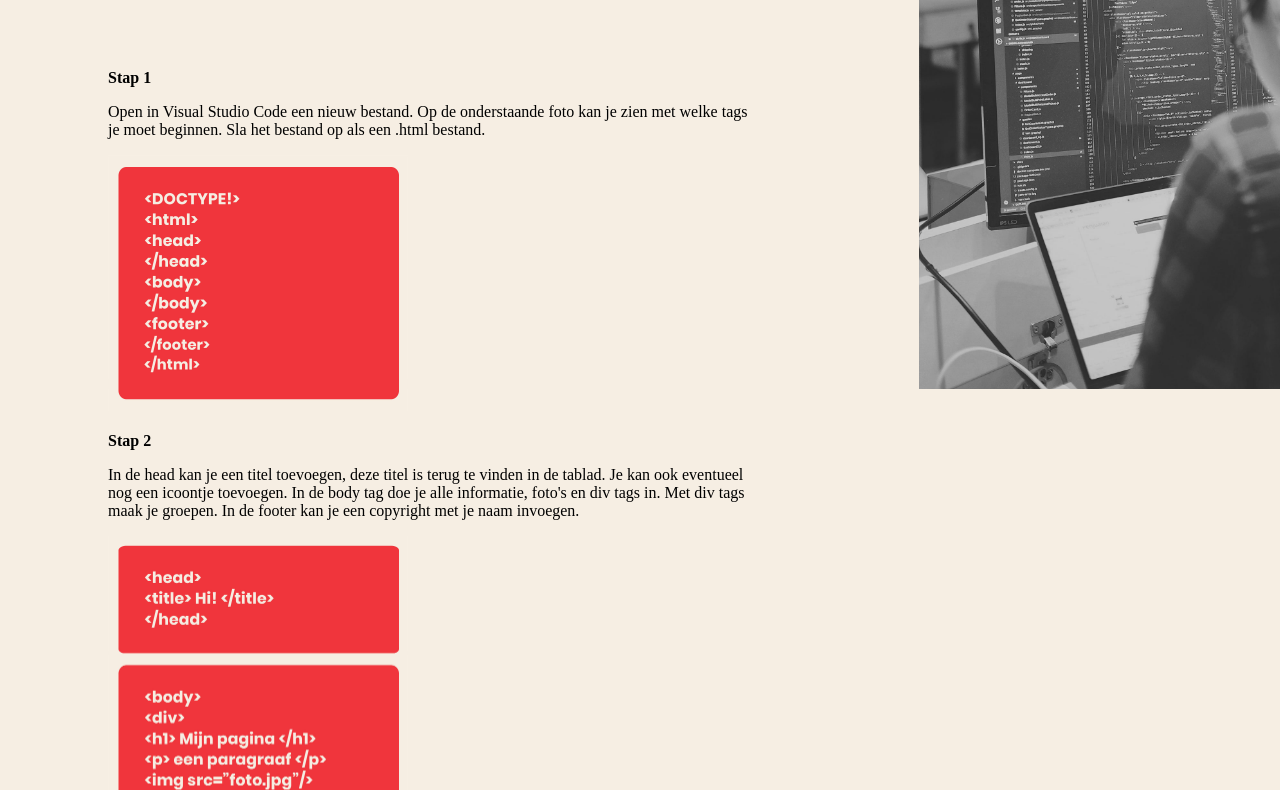
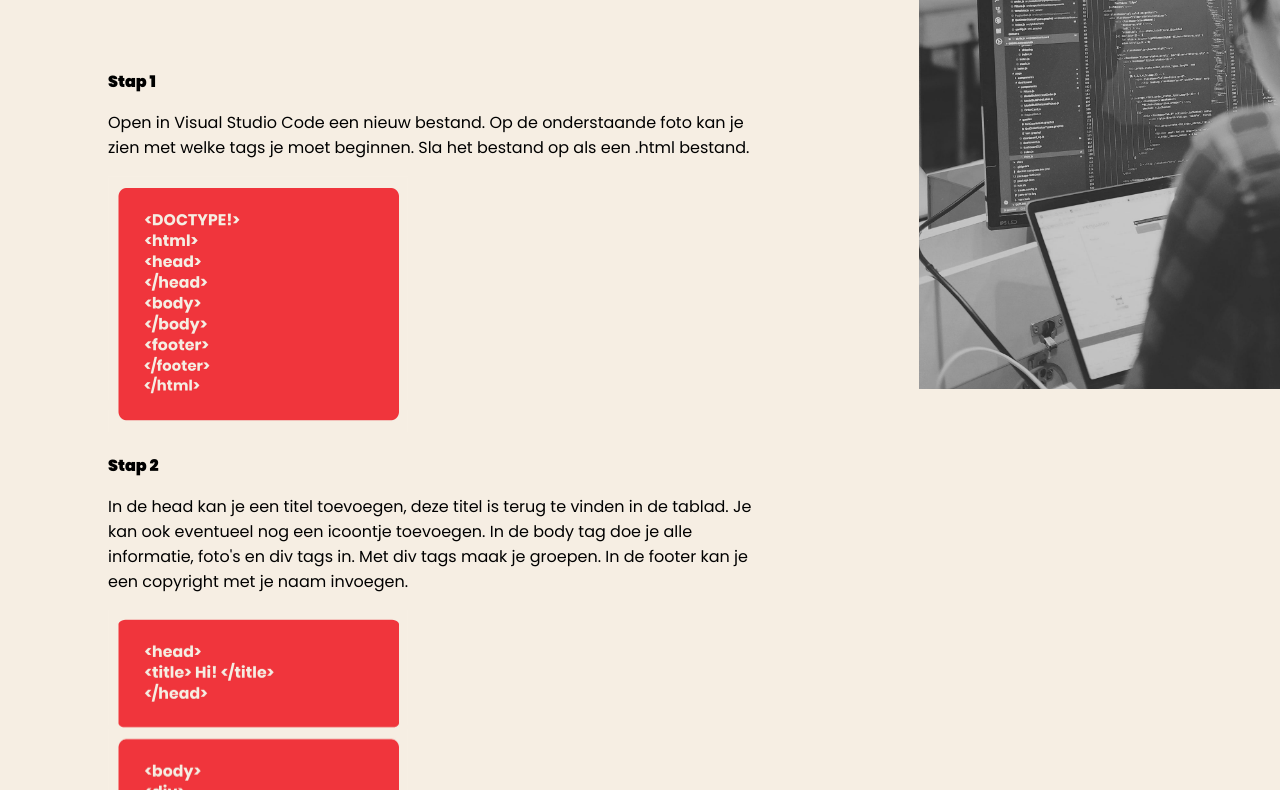
Before and after one commit to Connelyh/Les-04, a plain HTML site: page Index.html in a window 1280 px wide. Shown: the part 512-1302 px from the top of the page. Drawn offline with Linux system fonts and the light colour scheme.

Commit message:
Kleine wijziging

```diff
--- a/Index.html
+++ b/Index.html
@@ -4,6 +4,7 @@
 <head>
   <title>Code HTML/CSS</title>
   <link rel="stylesheet" href="styles.css">
+  <link href="https://fonts.googleapis.com/css?family=Poppins:400,900&display=swap" rel="stylesheet">
 </head>
 
 <body>
```
